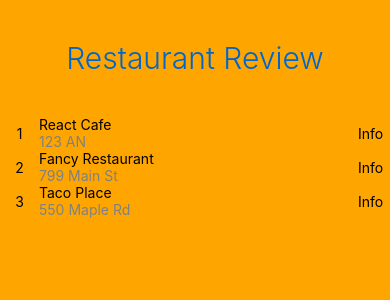
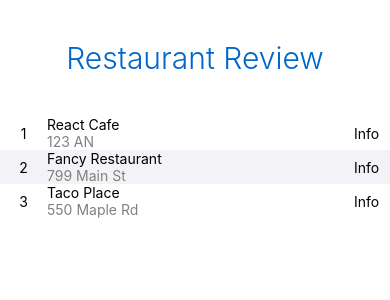
Before and after one commit to azevedorafael/RestaurantReview, a React Native app: screen / in a window 390 px wide. Shown: the top 300 px of the page. Built offline with nearby package versions, Linux system fonts and the light colour scheme.

Commit message:
Add HeaderStyle in single file

```diff
--- a/App.js
+++ b/App.js
@@ -8,6 +8,7 @@
 
 import React, { Component } from 'react';
 import { StyleSheet, Text, View } from 'react-native';
+import HeaderStlye from './HeaderStyle'
 
 const restaurants = [
   { name: 'React Cafe', address: '123 AN' },
@@ -19,22 +20,25 @@ export default class App extends Component {
   render() {
     return (
       <View style={styles.container}>
-        <Text style={styles.welcome}>Restaurant Review</Text>
+        <Text style={HeaderStlye.header}>Restaurant Review</Text>
 
         {
           restaurants.map((place, index) => {
             return (
-              <View key={place.name} style={{ flexDirection: 'row' }}>
-                <View style={{ flex: 1, alignItems: 'center', justifyContent: 'center' }}>
+              <View key={place.name} style={[
+                styles.row,
+                { backgroundColor: index % 2 === 0 ? 'white' : '#F3F3F7' }
+              ]}>
+                <View style={styles.edges}>
                   <Text>{index + 1}</Text>
                 </View>
 
-                <View style={{ flexDirection: 'column', flex: 8 }}>
+                <View style={styles.nameAddress}>
                   <Text>{place.name}</Text>
-                  <Text style={{ 'color': 'grey' }}>{place.address}</Text>
+                  <Text style={styles.addressText}>{place.address}</Text>
                 </View>
 
-                <View style={{ flex: 1, alignItems: 'center', justifyContent: 'center' }}>
+                <View style={styles.edges}>
                   <Text>Info</Text>
                 </View>
               </View>
@@ -48,14 +52,18 @@ export default class App extends Component {
 
 const styles = StyleSheet.create({
   container: {
-    backgroundColor: 'orange',
     flex: 1
   },
-  welcome: {
-    padding: 40,
-    fontSize: 30,
-    textAlign: 'center',
-    color: '#0066cc',
-    fontWeight: '300'
+  row: {
+    flexDirection: 'row'
+  },
+  edges: {
+    flex: 1, alignItems: 'center', justifyContent: 'center', padding: 5
+  },
+  nameAddress: {
+    flexDirection: 'column', flex: 8
+  },
+  addressText: {
+    'color': 'grey'
   }
 });
--- /dev/null
+++ b/HeaderStyle.js
@@ -0,0 +1,11 @@
+import { StyleSheet } from 'react-native';
+
+export default StyleSheet.create({
+    header: {
+        padding: 40,
+        fontSize: 30,
+        textAlign: 'center',
+        color: '#0066cc',
+        fontWeight: '300'
+    }
+})
```
